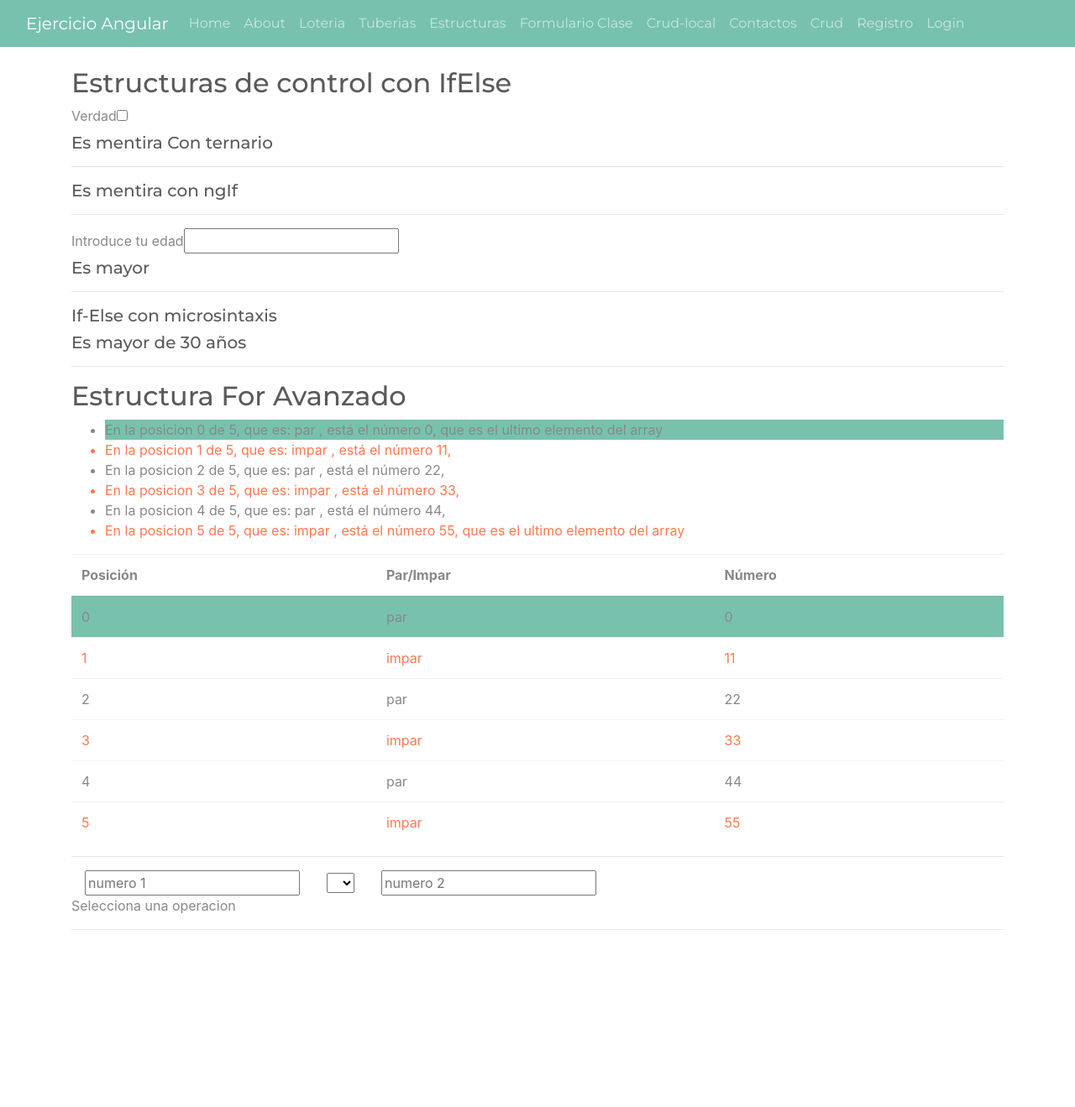
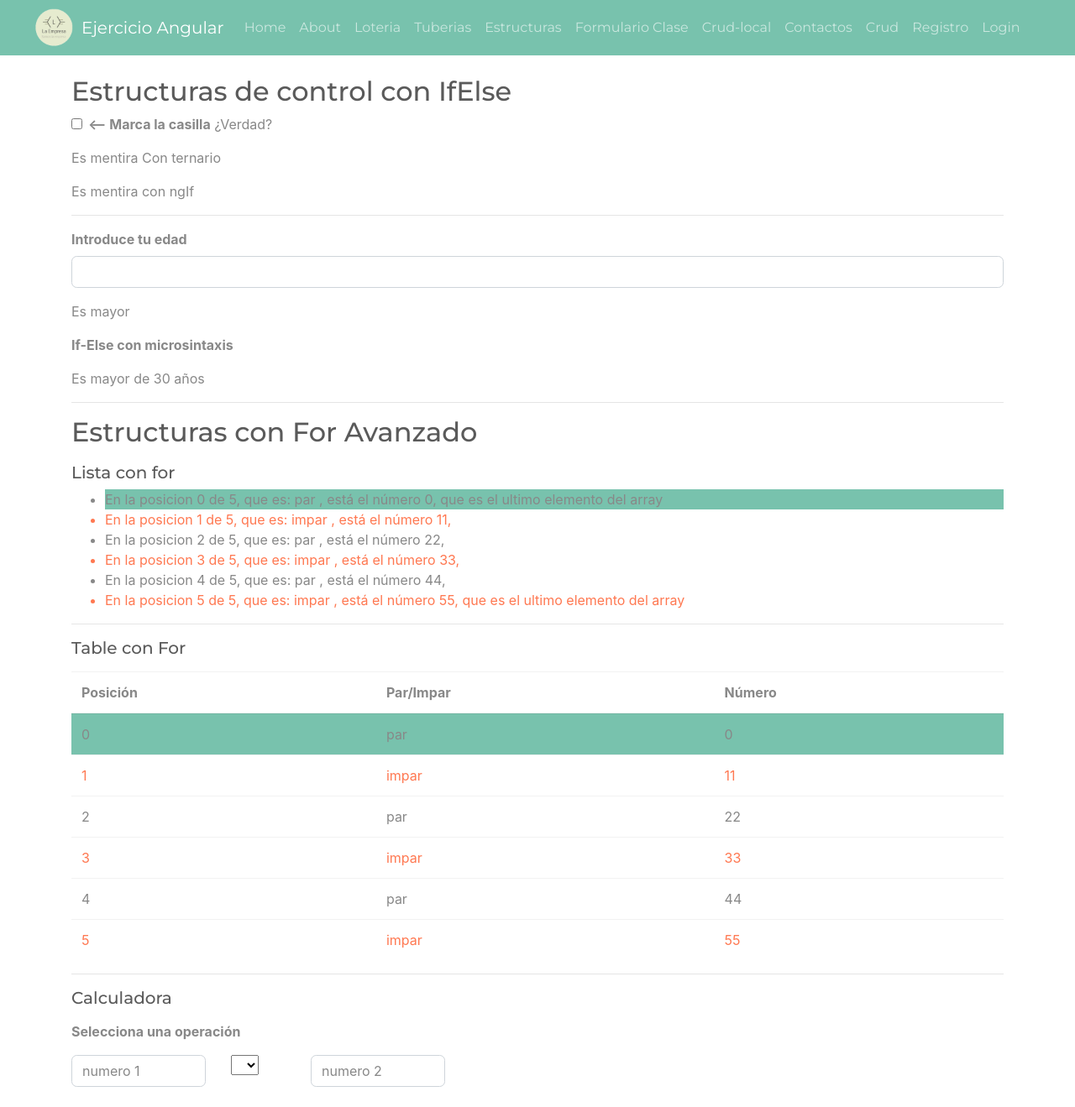
Before and after one commit to PabloHuertasCastillo/proyecto, an Angular app: page /estructuras in a window 1280 px wide. Shown: the whole page at 84% size. Before the commit the page ends 1132 px from the top, so only its background shows below. Built offline with nearby package versions, Linux system fonts and the light colour scheme.

Commit message:
update | style

```diff
--- a/src/app/Modelos/mensaje.ts
+++ b/src/app/Modelos/mensaje.ts
@@ -1,7 +1,8 @@
 export class Mensaje {
     id?: number;
-    id_remitente?: number;
-    id_destinatario?: number;
+    idRemitente?: number;
+    idDestinatario?: number;
+    leido?: number;
     mensaje?: string;
     fecha?: string;
 }
--- a/src/app/componentes/auth/perfil/perfil.component.html
+++ b/src/app/componentes/auth/perfil/perfil.component.html
@@ -1,4 +1,6 @@
 <h3>Tus datos</h3>
+
+
 
 <div class="row">
     <div class="col">
@@ -98,7 +100,7 @@
                 <p>
                     {{mensaje.mensaje}}
                 </p>
-                <p>de {{mensaje.id_remitente}} a las <small>{{mensaje.fecha}}</small></p>
+                <p>de {{mensaje.idRemitente}} a las <small>{{mensaje.fecha}}</small></p>
                 <div class=""><button (click)="borrarMensaje(mensaje.id)" class="btn btn-danger">Borrar mensaje</button> </div>
             </li>
         </ul>
--- a/src/app/componentes/crud-local/crud-local.component.ts
+++ b/src/app/componentes/crud-local/crud-local.component.ts
@@ -46,7 +46,7 @@ export class CrudLocalComponent implements OnInit {
   borrarNota(notaActualizada: Nota): void {
 
     if (notaActualizada.id > -1) {
-      this.notas.splice(notaActualizada.id, 1);
+      this.notas.splice(this.notas.indexOf(notaActualizada), 1);
       localStorage.setItem('crudLocal', JSON.stringify(this.notas));
       this.notaSeleccionada = new Nota();
     }
--- a/src/app/componentes/crud/crud.component.html
+++ b/src/app/componentes/crud/crud.component.html
@@ -1,3 +1,6 @@
+<h3>
+    Listado de notas</h3>
+
 <input type="text" class="form-control my-5" (input)="buscarConRetraso()" [(ngModel)]="busqueda" placeholder="Buscar">
 
 <div class="container">
--- a/src/app/componentes/estructuras/estructuras.component.html
+++ b/src/app/componentes/estructuras/estructuras.component.html
@@ -1,52 +1,58 @@
 <h2>Estructuras de control con IfElse</h2>
 
-<label for="verdad">Verdad</label>
-<input type="checkbox" id="verdad" [(ngModel)]="verdad">
-<h5>{{verdad? "Es verdad" : "Es mentira"}} Con ternario</h5>
+<div class="form-check">
+    <p>
+        <input type="checkbox" class="form-check-input" id="verdad" [(ngModel)]="verdad">
+        <label class="form-check-label" for="verdad"> <b> <-- Marca la casilla</b>  ¿Verdad? </label>
+    </p>
 
-<hr>
+</div>
 
-<h5 *ngIf="verdad; else mentira">Es verdad con ngIf</h5>
+<p>{{verdad? "Es verdad" : "Es mentira"}} Con ternario</p>
+
+
+
+<p *ngIf="verdad; else mentira">Es verdad con ngIf</p>
 <ng-template #mentira>
-    <h5>Es mentira con ngIf</h5>
+    <p>Es mentira con ngIf</p>
 </ng-template>
 
 <hr>
 
-<label for="edad">Introduce tu edad</label>
-<input type="number" id="edad" [(ngModel)]="edad">
+<label for="edad"> <b>Introduce tu edad</b></label>
+<input type="number" class="form-control mb-3" id="edad" [(ngModel)]="edad">
 
-<h5 *ngIf="edad<18 ;  else mayor18"> Es menor de edad </h5>
+<p *ngIf="edad<18 ;  else mayor18"> Es menor de edad </p>
 
 <ng-template #mayor18>
     <ng-container *ngIf="edad>=18 && edad<30; else mayor30">
-        <h5>Es joven</h5>
+        <p>Es joven</p>
     </ng-container>
 </ng-template>
 
 <ng-template #mayor30>
     <ng-container>
-        <h5>Es mayor</h5>
+        <p>Es mayor</p>
     </ng-container>
 </ng-template>
 
-<hr>
-<h5>If-Else con microsintaxis</h5>
+<p> <b>If-Else con microsintaxis </b> </p>
 <ng-template [ngIf]="edad<18" [ngIfElse]="adulto">
-    <h5>Es menor de 18 años</h5>
+    <p>Es menor de 18 años</p>
 </ng-template>
 
 <ng-template #adulto>
     <ng-template [ngIf]="edad<30" [ngIfElse]="adulto30">
-        <h5>Es mayor de 18 años</h5>
+        <p>Es mayor de 18 años</p>
     </ng-template>
 </ng-template>
 
 <ng-template #adulto30>
-    <h5>Es mayor de 30 años</h5>
+    <p>Es mayor de 30 años</p>
 </ng-template>
 <hr>
-<h2>Estructura For Avanzado</h2>
+<h2 class="mb-3">Estructuras con For Avanzado</h2>
+<h5>Lista con for</h5>
 <ul>
     <li *ngFor="let numero of [0,11,22,33,44,55];
                 let indice = index; let impar = odd;
@@ -56,6 +62,10 @@
         En la posicion {{indice}} de {{cuenta-1}}, que es: {{ impar? "impar" : "par"}} , está el número {{numero}}, {{ primero? " que es el ultimo elemento del array" : ""}} {{ ultimo? " que es el ultimo elemento del array" : ""}}
     </li>
 </ul>
+
+<hr>
+
+<h5 class="mb-3">Table con For</h5>
 
 <table class="table">
     <thead>
@@ -78,18 +88,26 @@
 
 <hr>
 
-<input placeholder="numero 1" class="mx-3" type="number" [(ngModel)]="op1">
-<select [(ngModel)]="operador" class="mx-3" name="operacion" id="arraynumeros">
-    <option *ngFor="let operacion of operaciones" value="{{operacion}}">{{operacion}}</option>
-</select>
-<input placeholder="numero 2" class="mx-3" type="number" [(ngModel)]="op2">
+<h5 class="my-3">Calculadora</h5>
 
-<div [ngSwitch]="operador">
-    <span *ngSwitchCase='"+"'>{{op1 + op2}}</span>
-    <span *ngSwitchCase='"-"'>{{op1 - op2}}</span>
-    <span *ngSwitchCase='"*"'>{{op1 * op2}}</span>
-    <span *ngSwitchCase='"/"'>{{op1 / op2}}</span>
-    <span *ngSwitchDefault>Selecciona una operacion</span>
+<div class="my-3" [ngSwitch]="operador">
+    <span *ngSwitchCase='"+"'> <p><b>{{op1 + op2}}</b></p> </span>
+    <span *ngSwitchCase='"-"'><p><b>{{op1 - op2}}</b></p></span>
+    <span *ngSwitchCase='"*"'><p><b>{{op1 * op2}}</b></p></span>
+    <span *ngSwitchCase='"/"'><p><b>{{op1 / op2}}</b></p></span>
+    <span *ngSwitchDefault><p><b>Selecciona una operación</b></p></span>
 </div>
 
-<hr>
+<div class="row">
+    <div class="col-2">
+        <input class="form-control" placeholder="numero 1" type="number" [(ngModel)]="op1">
+    </div>
+    <div class="col-1">
+        <select [(ngModel)]="operador" class="form-select" name="operacion" id="arraynumeros">
+            <option *ngFor="let operacion of operaciones" value="{{operacion}}">{{operacion}}</option>
+        </select>
+    </div>
+    <div class="col-2">
+        <input class="form-control" placeholder="numero 2" type="number" [(ngModel)]="op2">
+    </div>
+</div>
--- a/src/app/componentes/formulario-clase/formulario-clase.component.html
+++ b/src/app/componentes/formulario-clase/formulario-clase.component.html
@@ -1,10 +1,15 @@
-<input type="text" placeholder="nombre" [(ngModel)]="user.nombre"><br>
-<input type="text" placeholder="apellido" [(ngModel)]="user.apellido"><br>
-<input type="text" placeholder="edad" [(ngModel)]="user.edad"><br>
-<button (click)="insertarUsuarios()">Mostrar usuario</button>
+<h2>Clases en angular </h2>
+<h5>Se creará un nuevo usuario y se añadirá a un array de usuarios</h5>
+<div class="my-3">
+    <input type="text" class="form-control" placeholder="nombre" [(ngModel)]="user.nombre"><br>
+    <input type="text" class="form-control" placeholder="apellido" [(ngModel)]="user.apellido"><br>
+    <input type="text" class="form-control" placeholder="edad" [(ngModel)]="user.edad"><br>
+    <button class="btn btn-primary" (click)="insertarUsuarios()">Mostrar usuario</button>
+</div>
 
-<ul *ngFor="let usuario of users" (click)="mostrarUsuario(usuario)">
-    <li>Nombre: {{usuario.nombre}}</li>
-    <li>Apellido: {{usuario.apellido}}</li>
-    <li>Edad: {{usuario.edad}}</li>
+
+<ul class="list-group my-3" *ngFor="let usuario of users" (click)="mostrarUsuario(usuario)">
+    <li class="list-group-item">Nombre: {{usuario.nombre}}</li>
+    <li class="list-group-item">Apellido: {{usuario.apellido}}</li>
+    <li class="list-group-item">Edad: {{usuario.edad}}</li>
 </ul>
--- a/src/app/componentes/listadousers/listadousers.component.html
+++ b/src/app/componentes/listadousers/listadousers.component.html
@@ -1,4 +1,6 @@
 <div class="container">
+
+    <h3 class="card-title">Selecciona a un usuario para ver su perfil o enviarle un mensaje</h3>
 
     <div class="alert alert-primary" *ngIf="mensajecreado" role="alert">
         <strong>Mensaje creado correctamente</strong>
@@ -34,7 +36,7 @@
     </div>
 
     <ul class="list-group">
-        <li class="list-group-item" *ngFor="let user of usuarios" (click)="usuarioselected = user; formMensaje.patchValue({id_destinatario:user.id}) ; mostrar = true">{{user.nombre}} {{user.apellidos}} {{user.dni}}</li>
+        <li class="list-group-item" *ngFor="let user of usuarios" (click)="usuarioselected = user; formMensaje.patchValue({idDestinatario:user.id}) ; mostrar = true">{{user.nombre}} {{user.apellidos}} {{user.dni}}</li>
     </ul>
 
 
--- a/src/app/componentes/listadousers/listadousers.component.ts
+++ b/src/app/componentes/listadousers/listadousers.component.ts
@@ -23,7 +23,7 @@ export class ListadousersComponent implements OnInit {
   mensajecreado = false;
 
   formMensaje = this.fb.group({
-    id_destinatario: [''],
+    idDestinatario: [''],
     mensaje: ['', Validators.required]
   });
 
--- a/src/app/componentes/nav/nav.component.html
+++ b/src/app/componentes/nav/nav.component.html
@@ -4,6 +4,8 @@
 
 <nav class="navbar navbar-expand-lg navbar-dark bg-primary">
     <div class="container-fluid">
+        <img src="assets/images/logo.png" alt="" width="50" class="d-inline-block align-top mx-2">
+
         <a class="navbar-brand" href="#">Ejercicio Angular</a>
         <button class="navbar-toggler" type="button" data-bs-toggle="collapse" data-bs-target="#navbarNav" aria-controls="navbarNav" aria-expanded="false" aria-label="Toggle navigation">
         <span class="navbar-toggler-icon"></span>
--- a/src/index.html
+++ b/src/index.html
@@ -6,8 +6,8 @@
     <title>Proyecto</title>
     <base href="/">
     <meta name="viewport" content="width=device-width, initial-scale=1">
-    <link rel="icon" type="image/x-icon" href="favicon.ico">
-    <!-- <link rel="stylesheet" href="https://maxcdn.bootstrapcdn.com/bootstrap/4.5.2/css/bootstrap.min.css"> -->
+    <link rel="icon" type="image/x-icon" href="assets/images/logo.png">
+    <link rel="stylesheet" href="https://cdnjs.cloudflare.com/ajax/libs/font-awesome/4.7.0/css/font-awesome.min.css">
 </head>
 
 <body>
```
Also changed, not shown: src/app/componentes/crud-contactos/crud-contactos.component.html (+59 -0 lines), src/app/componentes/crud-local/crud-local.component.html (+19 -8 lines), src/assets/images/logo.jpg (added), src/assets/images/logo.png (added).
